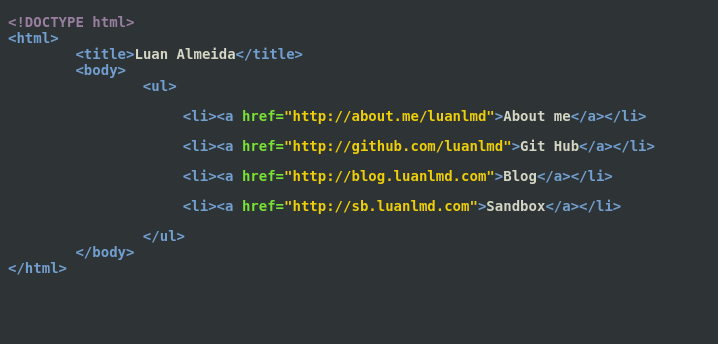
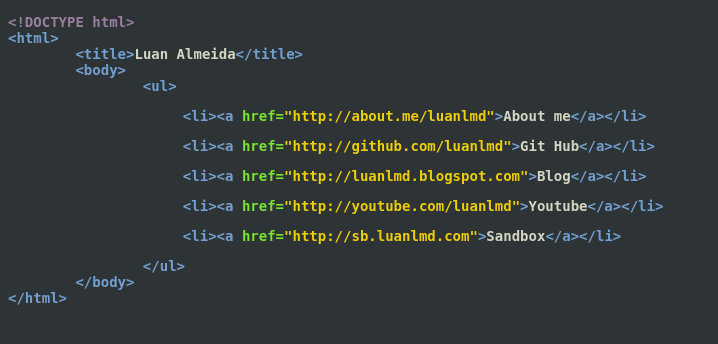
Before and after one commit to luanlmd/luanlmd.com, a PHP site: page / in a window 1280 px wide. Shown: the top 344 px of the page, without its empty margins (0-718 px from the left). Run offline with PHP 8.4, Linux system fonts and the light colour scheme.

Commit message:
Added some links

```diff
--- a/index.php
+++ b/index.php
@@ -2,7 +2,8 @@
 $links = array();
 $links['About me'] = 'http://about.me/luanlmd';
 $links['Git Hub'] = 'http://github.com/luanlmd';
-$links['Blog'] = 'http://blog.luanlmd.com';
+$links['Blog'] = 'http://luanlmd.blogspot.com';
+$links['Youtube'] = 'http://youtube.com/luanlmd';
 $links['Sandbox'] = 'http://sb.luanlmd.com';
 ?>
 <!DOCTYPE html>
```
